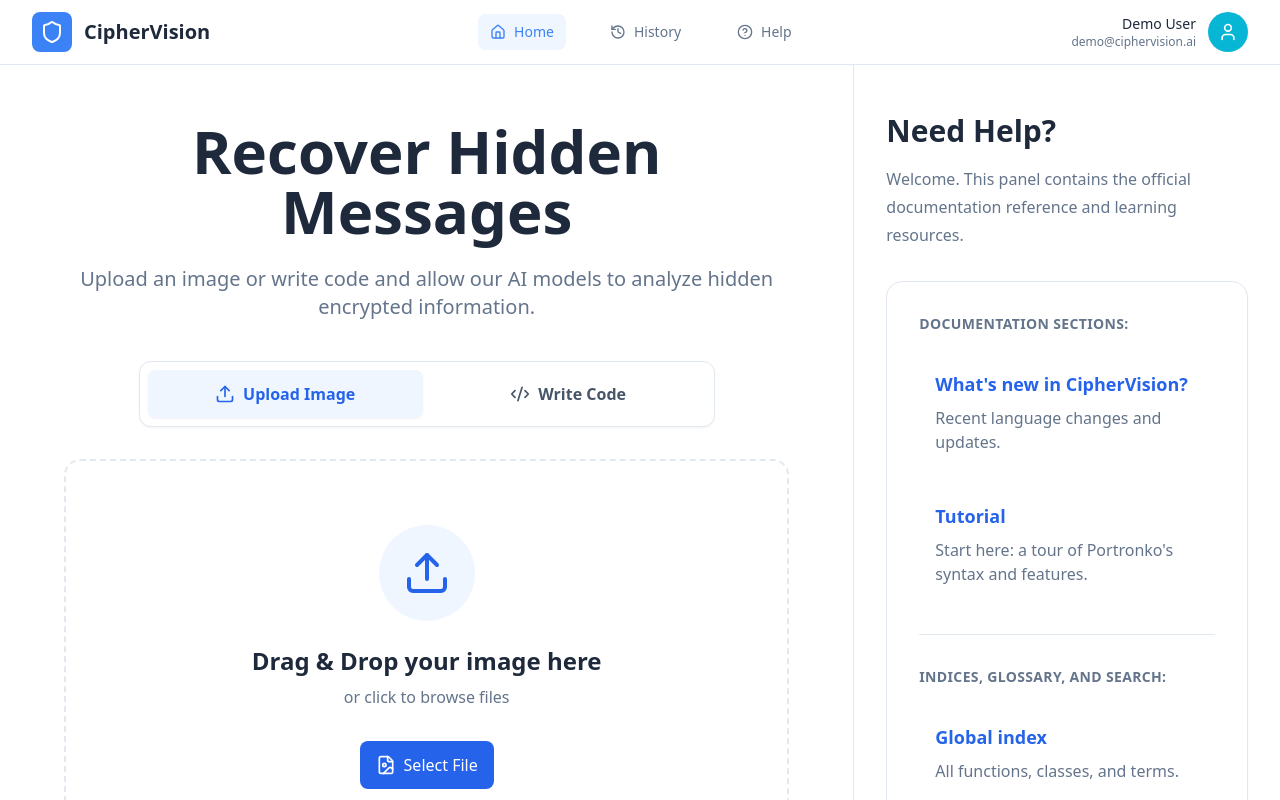
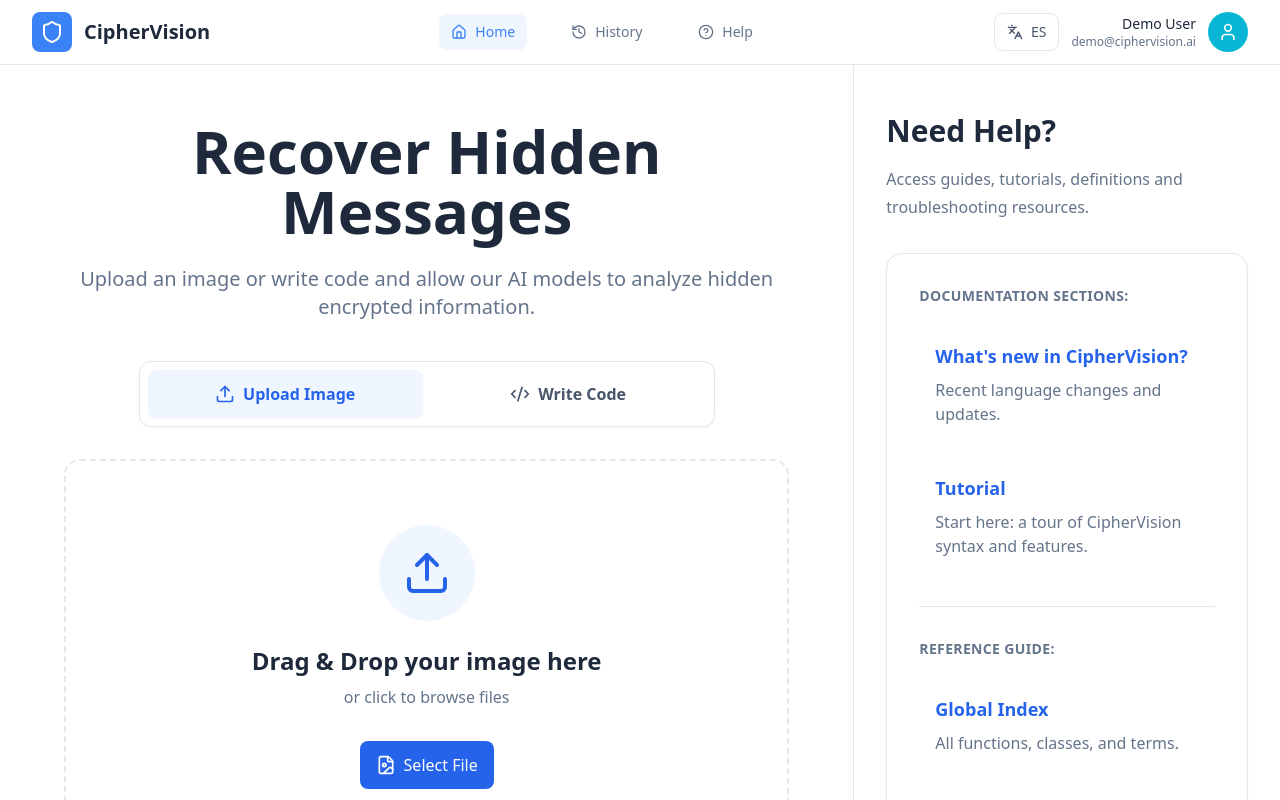
Before and after one commit to Porto1090/Assessment_67, a React (Vite) app in the folder frontend/: page /dashboard in a window 1280 px wide. Shown: the top 800 px of the page. Built offline with nearby package versions, Linux system fonts and the light colour scheme.

Commit message:
Add bilingual documentation support

```diff
--- a/frontend/src/main.jsx
+++ b/frontend/src/main.jsx
@@ -1,13 +1,18 @@
-import React, { StrictMode } from 'react'
-import { createRoot } from 'react-dom/client'
+import React from "react";
+import { createRoot } from "react-dom/client";
 import { BrowserRouter } from "react-router-dom";
-import App from '@/App.jsx'
-import '@/styles/index.css'
+
+import App from "@/App.jsx";
+import "@/styles/index.css";
+
+import { LanguageProvider } from "@/translations/LanguageContext";
 
 createRoot(document.getElementById("root")).render(
   <React.StrictMode>
     <BrowserRouter>
-      <App />
+      <LanguageProvider>
+        <App />
+      </LanguageProvider>
     </BrowserRouter>
   </React.StrictMode>
 );
--- a/frontend/src/pages/RootLayout.jsx
+++ b/frontend/src/pages/RootLayout.jsx
@@ -7,13 +7,17 @@ import {
   User,
   Menu,
   X,
+  Languages,
 } from "lucide-react";
 import { useState } from "react";
+import { useLanguage } from "@/translations/LanguageContext";
 
 export default function RootLayout() {
   const navigate = useNavigate();
   const location = useLocation();
   const [mobileMenuOpen, setMobileMenuOpen] = useState(false);
+
+  const { language, toggleLanguage, t } = useLanguage();
 
   const isActive = (path) => {
     if (path === "/dashboard" && location.pathname === "/dashboard") {
@@ -60,7 +64,7 @@ export default function RootLayout() {
                 }`}
               >
                 <Home className="w-4 h-4" />
-                Home
+                {t.home}
               </button>
 
               <button
@@ -72,7 +76,7 @@ export default function RootLayout() {
                 }`}
               >
                 <History className="w-4 h-4" />
-                History
+                {t.history}
               </button>
 
               <button
@@ -84,11 +88,20 @@ export default function RootLayout() {
                 }`}
               >
                 <HelpCircle className="w-4 h-4" />
-                Help
+                {t.help}
               </button>
             </div>
 
             <div className="flex items-center gap-3">
+              <button
+                type="button"
+                onClick={toggleLanguage}
+                className="hidden sm:flex items-center gap-2 px-3 py-2 rounded-lg border border-slate-200 text-sm font-medium text-slate-600 hover:bg-blue-50 hover:text-blue-600 transition"
+              >
+                <Languages className="w-4 h-4" />
+                {language === "en" ? "ES" : "EN"}
+              </button>
+
               <div className="hidden sm:flex items-center gap-3">
                 <div className="hidden lg:block text-right">
                   <p className="text-sm font-medium text-slate-800">
@@ -129,7 +142,7 @@ export default function RootLayout() {
                   }`}
                 >
                   <Home className="w-5 h-5" />
-                  Home
+                  {t.home}
                 </button>
 
                 <button
@@ -141,7 +154,7 @@ export default function RootLayout() {
                   }`}
                 >
                   <History className="w-5 h-5" />
-                  History
+                  {t.history}
                 </button>
 
                 <button
@@ -153,7 +166,16 @@ export default function RootLayout() {
                   }`}
                 >
                   <HelpCircle className="w-5 h-5" />
-                  Help
+                  {t.help}
+                </button>
+
+                <button
+                  type="button"
+                  onClick={toggleLanguage}
+                  className="flex items-center gap-3 px-4 py-3 rounded-lg font-medium text-sm text-slate-500 hover:bg-blue-50 hover:text-blue-600"
+                >
+                  <Languages className="w-5 h-5" />
+                  {language === "en" ? "Cambiar a español" : "Switch to English"}
                 </button>
 
                 <div className="sm:hidden mt-4 pt-4 border-t px-4 border-slate-200">
--- a/frontend/src/sections/home/Documentation.jsx
+++ b/frontend/src/sections/home/Documentation.jsx
@@ -1,139 +1,59 @@
 import { useEffect, useState } from "react";
+import { useLanguage } from "@/translations/LanguageContext";
+
+export default function Documentation() {
+  const { t, language } = useLanguage();
+  const [active, setActive] = useState("home");
 
   const sections = [
     {
-    title: "Documentation sections:",
+      title: t.documentationSections,
       items: [
         {
-        name: "What's new in CipherVision?",
-        description: "Recent language changes and updates.",
-        content: `
-CipherVision introduces improvements for source code analysis, syntax validation, and compiler feedback.
-
-Key updates:
-• Better syntax error detection
-• Improved lexical analysis
-• Cleaner compiler output
-• More detailed terminal messages
-        `,
+          id: "whatsNew",
+          name: t.whatsNew,
+          description: t.whatsNewDescription,
+          content: t.whatsNewContent,
         },
         {
-        name: "Tutorial",
-        description: "Start here: a tour of Portronko's syntax and features.",
-        content: `
-Basic CipherVisionexample:
-
-int suma(int a, int b) {
-  int c;
-  c = a + b;
-  return c;
-}
-
-int main() {
-  int x;
-  int y;
-  int z;
-
-  x = 4;
-  y = 4;
-
-  z = suma(x, y);
-
-  return z;
-}
-
-Use the code editor to write your program and press Run Analysis to evaluate it.
-        `,
+          id: "tutorial",
+          name: t.tutorial,
+          description: t.tutorialDescription,
+          content: t.tutorialContent,
         },
       ],
     },
     {
-    title: "Indices, glossary, and search:",
+      title: t.referenceGuide,
       items: [
         {
-        name: "Global index",
-        description: "All functions, classes, and terms.",
-        content: `
-Global Index:
-
-• int
-• return
-• if
-• while
-• function declaration
-• variable declaration
-• arithmetic operators
-• comparison operators
-• lexical analysis
-• syntax analysis
-• AST generation
-        `,
+          id: "globalIndex",
+          name: t.globalIndex,
+          description: t.globalIndexDescription,
+          content: t.globalIndexContent,
         },
         {
-        name: "Glossary",
-        description: "Terms explained.",
-        content: `
-Glossary:
-
-Lexer:
-Reads the source code and converts it into tokens.
-
-Parser:
-Checks if the code follows the grammar rules.
-
-AST:
-Abstract Syntax Tree. It represents the structure of the program.
-
-Compiler:
-Transforms source code into an intermediate or executable representation.
-
-CNN:
-Machine learning model used for visual pattern detection.
-
-SVM:
-Machine learning model used for classification tasks.
-        `,
+          id: "glossary",
+          name: t.glossary,
+          description: t.glossaryDescription,
+          content: t.glossaryContent,
         },
       ],
     },
     {
-    title: "Project information:",
+      title: t.projectInformation,
       items: [
         {
-        name: "Reporting issues",
-        description: "How to report issues and contribute to the project.",
-        content: `
-Reporting Issues:
-
-When reporting an issue, include:
-
-• What you were trying to analyze
-• The input image or source code
-• The error message
-• Steps to reproduce the issue
-• Expected result
-• Actual result
-
-This helps the team debug faster.
-        `,
+          id: "reportingIssues",
+          name: t.reportingIssues,
+          description: t.reportingIssuesDescription,
+          content: t.reportingIssuesContent,
         },
         {
-        name: "Project public repository",
-        description: "Access the project's public repository.",
-        content: `
-Repository Information:
-
-This project includes:
-
-• React frontend
-• Code editor interface
-• Documentation panel
-• Image analysis workflow
-• Source code analysis workflow
-• Backend compiler endpoint
-
-Use Git branches to work safely without affecting main or develop.
-        `,
+          id: "projectRepository",
+          name: t.projectRepository,
+          description: t.projectRepositoryDescription,
+          content: t.projectRepositoryContent,
         },
       ],
     },
@@ -141,14 +61,11 @@ Use Git branches to work safely without affecting main or develop.
 
   const docs = sections.reduce((acc, section) => {
     section.items.forEach((item) => {
-    acc[item.name] = item;
+      acc[item.id] = item;
     });
 
     return acc;
   }, {});
-
-export default function Documentation() {
-  const [active, setActive] = useState("home");
 
   const current = docs[active];
 
@@ -156,16 +73,19 @@ export default function Documentation() {
     console.log("Current documentation page:", active);
   }, [active]);
 
+  useEffect(() => {
+    setActive("home");
+  }, [language]);
+
   return (
     <div className="flex h-full w-full flex-col bg-white">
       <header className="mb-8">
         <h2 className="text-3xl font-bold text-slate-800">
-          Need Help?
+          {t.documentationTitle}
         </h2>
 
         <p className="mt-4 text-base leading-7 text-slate-500">
-          Welcome. This panel contains the official documentation reference and
-          learning resources.
+          {t.documentationSubtitle}
         </p>
       </header>
 
@@ -188,9 +108,9 @@ export default function Documentation() {
                 <div className="space-y-4">
                   {section.items.map((item) => (
                     <button
-                      key={item.name}
+                      key={item.id}
                       type="button"
-                      onClick={() => setActive(item.name)}
+                      onClick={() => setActive(item.id)}
                       className="block w-full rounded-xl px-4 py-4 text-left transition hover:bg-blue-50"
                     >
                       <div className="text-lg font-bold text-blue-600">
@@ -215,7 +135,7 @@ export default function Documentation() {
               onClick={() => setActive("home")}
               className="mb-6 text-sm font-medium text-slate-500 transition hover:text-blue-600"
             >
-              ← Back to documentation
+              {t.backToDocumentation}
             </button>
 
             <h3 className="text-2xl font-bold text-slate-800">
--- /dev/null
+++ b/frontend/src/translations/LanguageContext.jsx
@@ -0,0 +1,30 @@
+import { createContext, useContext, useState } from "react";
+import { translations } from "./translations";
+
+const LanguageContext = createContext();
+
+export function LanguageProvider({ children }) {
+  const [language, setLanguage] = useState("en");
+
+  const toggleLanguage = () => {
+    setLanguage((prev) => (prev === "en" ? "es" : "en"));
+  };
+
+  const t = translations[language];
+
+  return (
+    <LanguageContext.Provider
+      value={{
+        language,
+        toggleLanguage,
+        t,
+      }}
+    >
+      {children}
+    </LanguageContext.Provider>
+  );
+}
+
+export function useLanguage() {
+  return useContext(LanguageContext);
+}
--- /dev/null
+++ b/frontend/src/translations/translations.js
@@ -0,0 +1,119 @@
+export const translations = {
+  en: {
+    home: "Home",
+    history: "History",
+    help: "Help",
+
+    dashboardTitle: "Recover Hidden Messages",
+
+    dashboardSubtitle:
+      "Upload an image or write code and allow our AI models to analyze hidden encrypted information.",
+
+    uploadImage: "Upload Image",
+    writeCode: "Write Code",
+    selectFile: "Select File",
+    runAnalysis: "Run Analysis",
+
+    documentationTitle: "Need Help?",
+    documentationSubtitle:
+      "Access guides, tutorials, definitions and troubleshooting resources.",
+
+    documentationSections: "Documentation Sections:",
+    referenceGuide: "Reference Guide:",
+    projectInformation: "Project Information:",
+
+    whatsNew: "What's new in CipherVision?",
+    whatsNewDescription: "Recent language changes and updates.",
+    whatsNewContent:
+      "CipherVision introduces improvements for source code analysis, syntax validation, compiler feedback, and AI-powered hidden message detection.",
+
+    tutorial: "Tutorial",
+    tutorialDescription:
+      "Start here: a tour of CipherVision syntax and features.",
+    tutorialContent:
+      "Use the code editor to write your program and press Run Analysis. You can also upload images to detect hidden encrypted information.",
+
+    globalIndex: "Global Index",
+    globalIndexDescription: "All functions, classes, and terms.",
+    globalIndexContent:
+      "int, return, if, while, function declaration, variable declaration, lexical analysis, syntax analysis, AST generation.",
+
+    glossary: "Glossary",
+    glossaryDescription: "Terms explained.",
+    glossaryContent:
+      "Lexer reads source code and converts it into tokens. Parser checks grammar rules. AST represents the structure of the program. CNN and SVM are machine learning models used during analysis.",
+
+    reportingIssues: "Reporting Issues",
+    reportingIssuesDescription:
+      "How to report issues and contribute to the project.",
+    reportingIssuesContent:
+      "When reporting an issue include: the input image or source code, error message, steps to reproduce, expected result and actual result.",
+
+    projectRepository: "Project Public Repository",
+    projectRepositoryDescription:
+      "Access the project's public repository.",
+    projectRepositoryContent:
+      "This project includes a React frontend, code editor, documentation panel, image analysis workflow, source code analysis workflow and backend compiler endpoint.",
+
+    backToDocumentation: "← Back to documentation",
+  },
+
+  es: {
+    home: "Inicio",
+    history: "Historial",
+    help: "Ayuda",
+
+    dashboardTitle: "Recuperar Mensajes Ocultos",
+
+    dashboardSubtitle:
+      "Sube una imagen o escribe código para que nuestros modelos de IA analicen información cifrada.",
+
+    uploadImage: "Subir Imagen",
+    writeCode: "Escribir Código",
+    selectFile: "Seleccionar Archivo",
+    runAnalysis: "Ejecutar Análisis",
+
+    documentationTitle: "¿Necesitas ayuda?",
+    documentationSubtitle:
+      "Accede a guías, tutoriales, definiciones y recursos de ayuda.",
+
+    documentationSections: "Secciones de documentación:",
+    referenceGuide: "Guía de referencia:",
+    projectInformation: "Información del proyecto:",
+
+    whatsNew: "¿Qué hay de nuevo en CipherVision?",
+    whatsNewDescription: "Cambios recientes y actualizaciones.",
+    whatsNewContent:
+      "CipherVision introduce mejoras para el análisis de código fuente, validación de sintaxis, retroalimentación del compilador y detección de mensajes ocultos mediante IA.",
+
+    tutorial: "Tutorial",
+    tutorialDescription:
+      "Empieza aquí: una guía de la sintaxis y características de CipherVision.",
+    tutorialContent:
+      "Utiliza el editor de código para escribir tu programa y presiona Ejecutar Análisis. También puedes subir imágenes para detectar información cifrada oculta.",
+
+    globalIndex: "Índice Global",
+    globalIndexDescription: "Todas las funciones, clases y términos.",
+    globalIndexContent:
+      "int, return, if, while, declaración de funciones, declaración de variables, análisis léxico, análisis sintáctico y generación de AST.",
+
+    glossary: "Glosario",
+    glossaryDescription: "Explicación de términos.",
+    glossaryContent:
+      "Lexer lee el código fuente y lo convierte en tokens. Parser verifica las reglas gramaticales. AST representa la estructura del programa. CNN y SVM son modelos de aprendizaje automático utilizados durante el análisis.",
+
+    reportingIssues: "Reportar Problemas",
+    reportingIssuesDescription:
+      "Cómo reportar errores y contribuir al proyecto.",
+    reportingIssuesContent:
+      "Cuando reportes un problema incluye: la imagen o código fuente utilizado, el mensaje de error, pasos para reproducirlo, resultado esperado y resultado obtenido.",
+
+    projectRepository: "Repositorio Público",
+    projectRepositoryDescription:
+      "Accede al repositorio público del proyecto.",
+    projectRepositoryContent:
+      "Este proyecto incluye un frontend en React, editor de código, panel de documentación, flujo de análisis de imágenes, flujo de análisis de código fuente y un endpoint backend del compilador.",
+
+    backToDocumentation: "← Volver a documentación",
+  },
+};
```
Also changed, not shown: frontend/src/pages/Dashboard.jsx (+9 -9 lines). Lines whose indentation alone changed are shown as unchanged.
